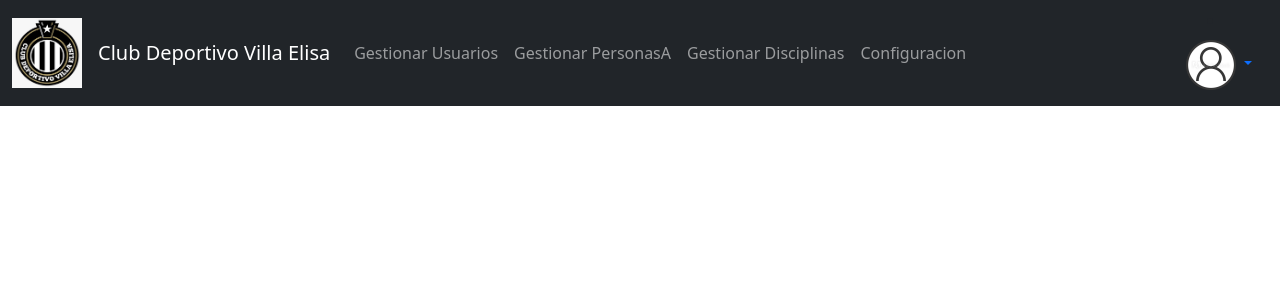
After one commit to joaquingrosso/Proyecto-de-Software, a Flask app: template admin/src/web/templates/index.html in a window 1280 px wide. The commit adds this page. Shown: the top 300 px of the page. Run offline with Flask 2, Linux system fonts and the light colour scheme; the template is opened without the code that fills it, so the values that code supplies are empty.

Commit message:
se realizo la conexion del index con el controlador

```diff
--- a/admin/pyproject.toml
+++ b/admin/pyproject.toml
@@ -13,6 +13,7 @@ psycopg2-binary = "^2.9.3"
 Flask-SQLAlchemy = "^2.5.1"
 Flask-Session = "^0.4.0"
 Jinja2 = "^3.1.2"
+fastapi-csrf-protect = "^0.2.2"
 
 [tool.poetry.group.dev.dependencies]
 pytest = "^7.1.3"
--- /dev/null
+++ b/admin/src/web/helpers/auth.py
@@ -0,0 +1,2 @@
+def authenticated(session):
+    return session.get("user")
--- /dev/null
+++ b/admin/src/web/templates/index.html
@@ -0,0 +1,52 @@
+{% extends "layout.html" %}
+{% block head %}
+    {{ super() }}
+
+{% endblock %}
+
+{% block title %} index {% endblock %}
+
+{% block body %}
+
+<!--SECTION NAVAR-->
+<nav class="navbar navbar-expand-lg fixed-top navbar-dark bg-dark" aria-label="Main navigation">
+    <div class="container-fluid">
+        <a class="navbar-brand" href="#">
+            <img src="{{ url_for('static', filename='img/logo2.png') }}" width="70" height="70" >
+          </a>
+        <a class="navbar-brand" href="#">Club Deportivo Villa Elisa</a>
+           <button class="navbar-toggler p-0 border-0" type="button" id="navbarSideCollapse" aria-label="Toggle navigation">
+           <span class="navbar-toggler-icon"></span>
+         </button>
+
+      <div class="navbar-collapse offcanvas-collapse" id="navbarsExampleDefault">
+        <ul class="navbar-nav me-auto mb-2 mb-lg-0">
+          <li class="nav-item">
+            <a class="nav-link" href="#">Gestionar Usuarios</a>
+          </li>
+          <li class="nav-item">
+            <a class="nav-link" href="#">Gestionar PersonasA</a>
+          </li>
+          <li class="nav-item">
+            <a class="nav-link" href="#">Gestionar Disciplinas</a>
+          </li>
+          <li class="nav-item">
+            <a class="nav-link" href="#">Configuracion</a>
+          </li>
+        </ul>
+            <li class="nav-item dropdown" class="navbar-text">
+                <a class="nav-link dropdown-toggle" href="#" data-bs-toggle="dropdown" aria-expanded="false">
+                <img class="img-fluid" src="{{ url_for('static', filename='img/perfil.png') }}" alt="logo" width="50" height="50">
+                </a>
+                <ul class="dropdown-menu">
+                  <li><a class="dropdown-item" href="#">Ver Perfil</a></li>
+                  <li><a class="dropdown-item" href="{{ url_for('logout') }}">Cerrar sesion</a></li>
+                </ul>
+              </li>
+      </div>
+    </div>
+  </nav>
+
+  <!--SECTION NAVAR-->
+
+{% endblock %}
--- a/admin/src/web/templates/layout.html
+++ b/admin/src/web/templates/layout.html
@@ -11,19 +11,24 @@
     <!-- Bootstrap -->
     <link href="https://cdn.jsdelivr.net/npm/bootstrap@5.1.0/dist/css/bootstrap.min.css" rel="stylesheet"
         integrity="sha384-KyZXEAg3QhqLMpG8r+8fhAXLRk2vvoC2f3B09zVXn8CA5QIVfZOJ3BCsw2P0p/We" crossorigin="anonymous">
+    <!-- Custom styles for this template -->
+    <link href="sticky-footer.css" rel="stylesheet">
+    <!-- Bootstrap -->
     <!-- script Bootstrap -->
     <script src="https://cdn.jsdelivr.net/npm/bootstrap@5.1.0/dist/js/bootstrap.bundle.min.js"
         integrity="sha384-U1DAWAznBHeqEIlVSCgzq+c9gqGAJn5c/t99JyeKa9xxaYpSvHU5awsuZVVFIhvj"
         crossorigin="anonymous"></script>
+    <!-- script Bootstrap -->
     <!-- Custom CSS -->
     {% block customCSS %}
     {% endblock %}
+    <!-- Custom CSS -->
 </head>
 
 <body class="text-center">
     {% block body %}
+
     {% endblock %}
-
 
 </body>
 
```
Also changed, not shown: admin/src/core/models/usuario_model.py (+10 -2 lines), admin/src/web/__init__.py (+10 -41 lines), admin/src/web/controllers/auth_controller.py (added, +28 -0 lines), admin/src/web/helpers/handlers.py (+6 -7 lines), admin/src/web/templates/auth/login.html (+7 -0 lines), admin/src/web/templates/footer.html (added, +11 -0 lines), admin/src/web/templates/home.html (deleted, +0 -13 lines), admin/public/img/perfil.png (added), admin/src/web/templates/navbar.html (deleted), 5 other files.
